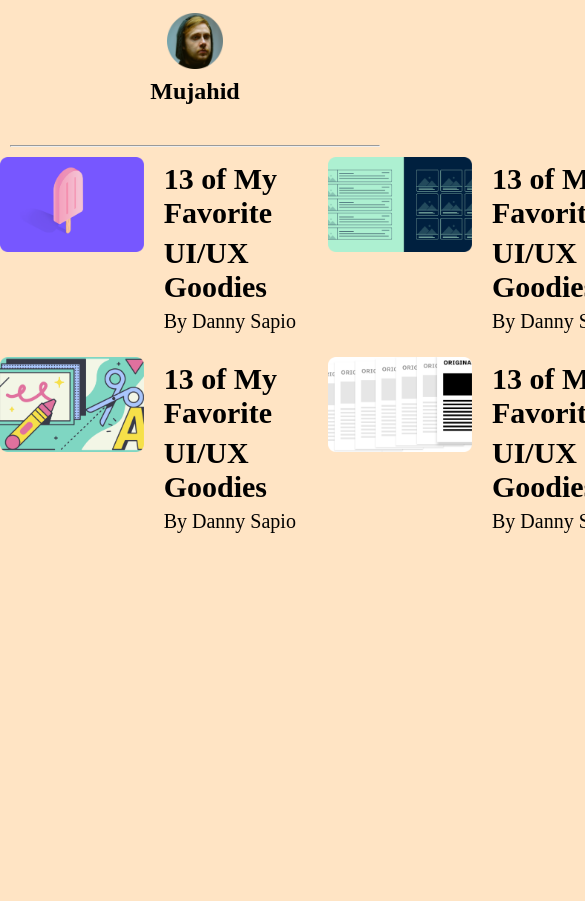
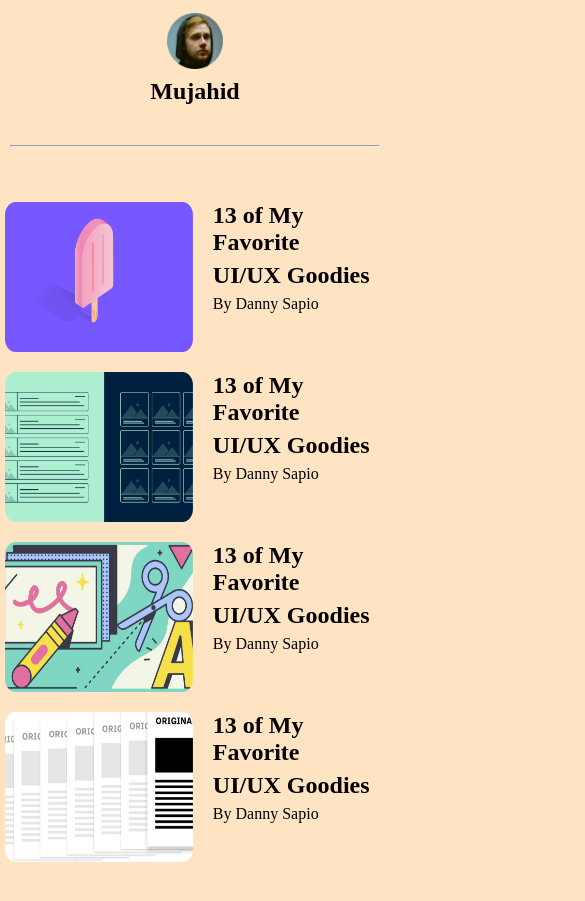
Before and after one commit to MdArefineAhamedJoy/leader-bord-css3, a plain HTML site: page index.html in a window 390 px wide. Shown: the part 717-1618 px from the top of the page, 585 px wide, since content can reach past the window. Before the commit the page ends 1274 px from the top, so only its background shows below. Drawn offline with Linux system fonts and the light colour scheme.

Commit message:
make responsive for moblie device

```diff
--- a/style.css
+++ b/style.css
@@ -28,17 +28,22 @@
 .blog-container {
   display: grid;
   grid-template-columns: repeat(2, 1fr);
+  justify-content: center;
+  margin: 60px ;
+  gap: 10px;
 }
 .blog-img  {
   width: 200px;
-  height: 200px;
+  height: 150px;
 }
 .blog-img img{
   width: 100%;
+  height: 100%;
 }
 .blogses{
     display: flex;
     gap: 20px;
+    padding: 5px;
 }
 .blog-conted{
     font-weight: 500;
@@ -56,12 +61,23 @@
 
 
 @media screen and (max-width: 576px) {
-  .player-container {
+  .player-container, .blog-container  {
     grid-template-columns: repeat(1, 1fr);
     margin: 10px;
   }
   .players {
     flex-direction: column;
+  }
+  .blog-container{
+    margin:50px 0;
+    justify-content: center;
+    align-items: center;
+  }
+  .blog-conted{
+    font-size: 16px;
+    font-weight: normal;
+    padding: 0;
+    gap: 0;
   }
 }
 @media screen and (min-width: 577px) and (max-width: 990px) {
```
